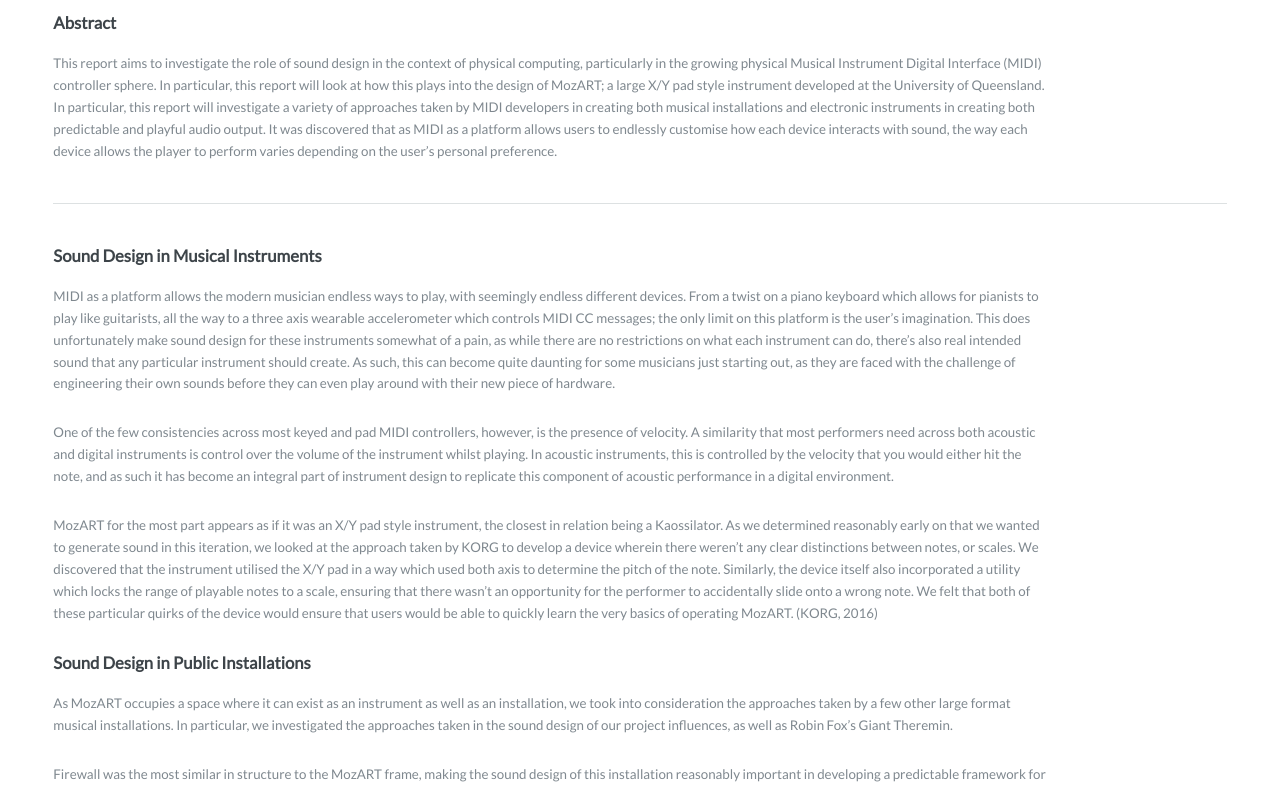
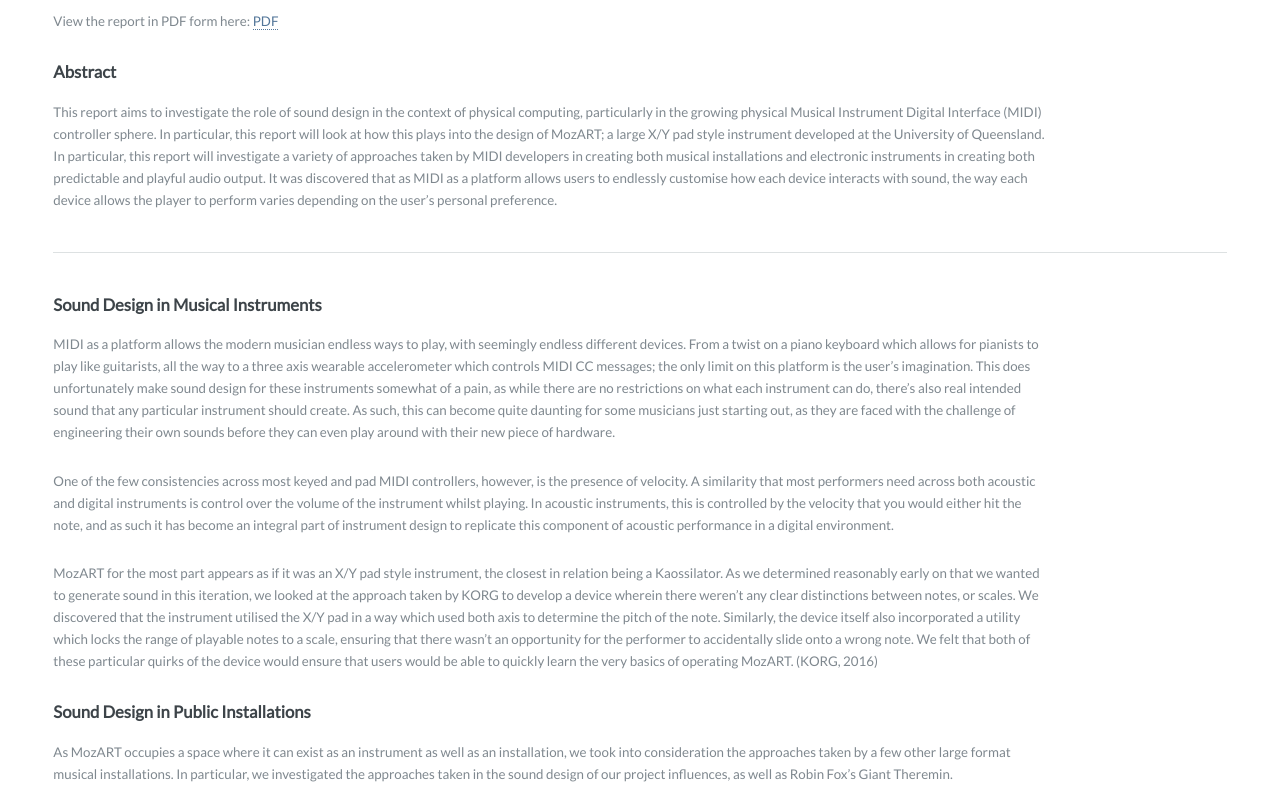
Before and after one commit to UQMozart/uqmozart.github.io, a plain HTML site: page report-naomi.html in a window 1280 px wide. Shown: the part 219-1009 px from the top of the page. Drawn offline with Linux system fonts and the light colour scheme.

Commit message:
lmfao i forgot the file

```diff
--- a/report-naomi.html
+++ b/report-naomi.html
@@ -46,6 +46,7 @@
 							<h2>Naomi Mason | 43565337</h2>
 						</header>
 						<!-- <span class="image main"><img src="images/pic11.jpg" alt="" /></span> -->
+						<p>View the report in PDF form here: <a href="assets/Naomi3000Report.pdf">PDF</a></p>
 						<h3>Abstract</h3>
 						<p>This report aims to investigate the role of sound design in the context of physical computing, particularly in the growing physical Musical Instrument Digital Interface (MIDI) controller sphere. In particular, this report will look at how this plays into the design of MozART; a large X/Y pad style instrument developed at the University of Queensland. In particular, this report will investigate a variety of approaches taken by MIDI developers in creating both musical installations and electronic instruments in creating both predictable and playful audio output. It was discovered that as MIDI as a platform allows users to endlessly customise how each device interacts with sound, the way each device allows the player to perform varies depending on the user’s personal preference. </p>
 
```
Also changed, not shown: 1 other file.
